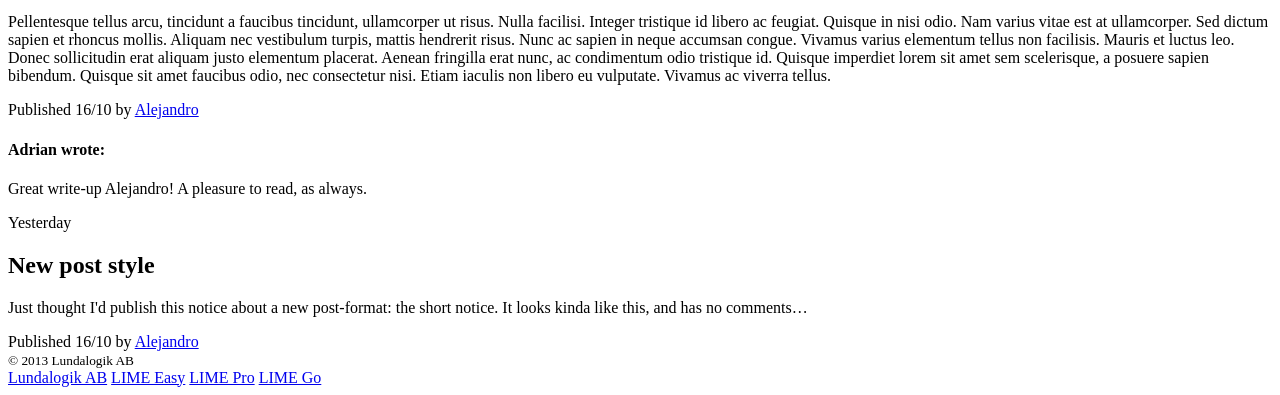
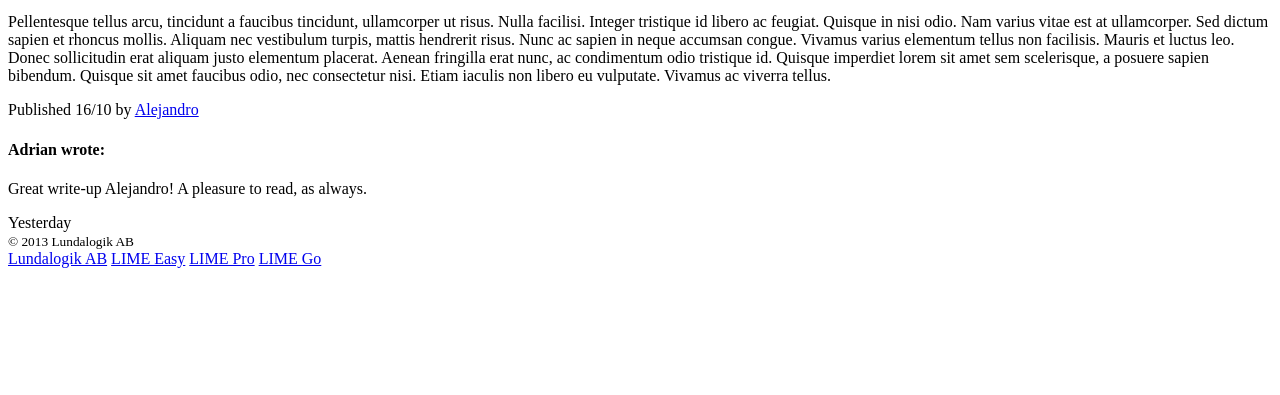
Before and after one commit to Lundalogik/html5, a plain HTML site: page workshop/knock-me-out.html in a window 1280 px wide. Shown: the part 918-1313 px from the top of the page. After the commit the page ends 1194 px from the top, so only its background shows below. Drawn offline with Linux system fonts and the light colour scheme.

Commit message:
Cleanup.

```diff
--- a/workshop/knock-me-out.html
+++ b/workshop/knock-me-out.html
@@ -55,17 +55,6 @@
 		 		</article>
 		 	</section>
 		 </article>
-
-		 <article class="post notice">
-		 	<h1>New post style</h1>
-		 	<p>Just thought I'd publish this notice about a new post-format: the short notice. It looks kinda like this, and has no comments…</p>
- 			<footer>
- 				Published <time datetime="2013-10-16 09:44">16/10</time> by <a href="#">Alejandro</a>
- 			</footer>
-		 </article>
-
-		 <article class="post image">
-		 </article>
 	</div>
 
 	<footer class="site-footer">
```
Also changed, not shown: workshop/styleme.html (+0 -6 lines).
